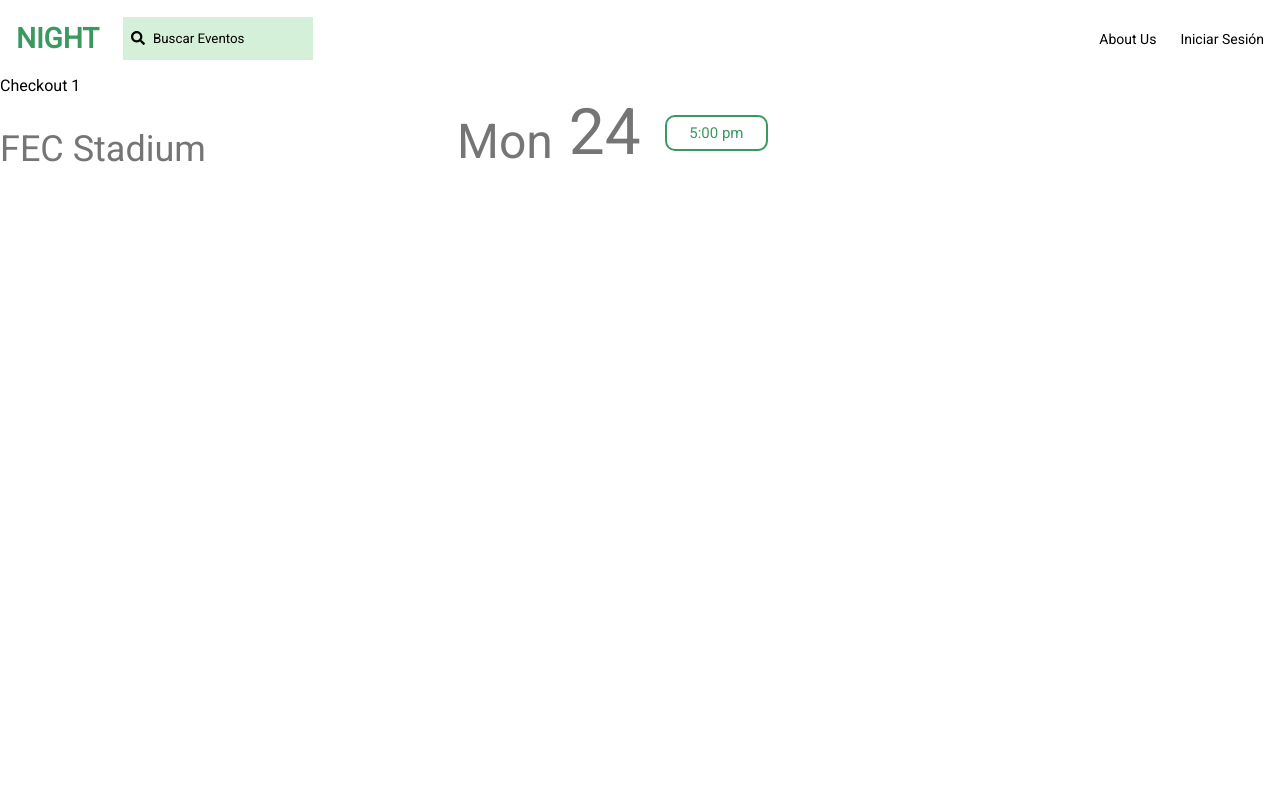
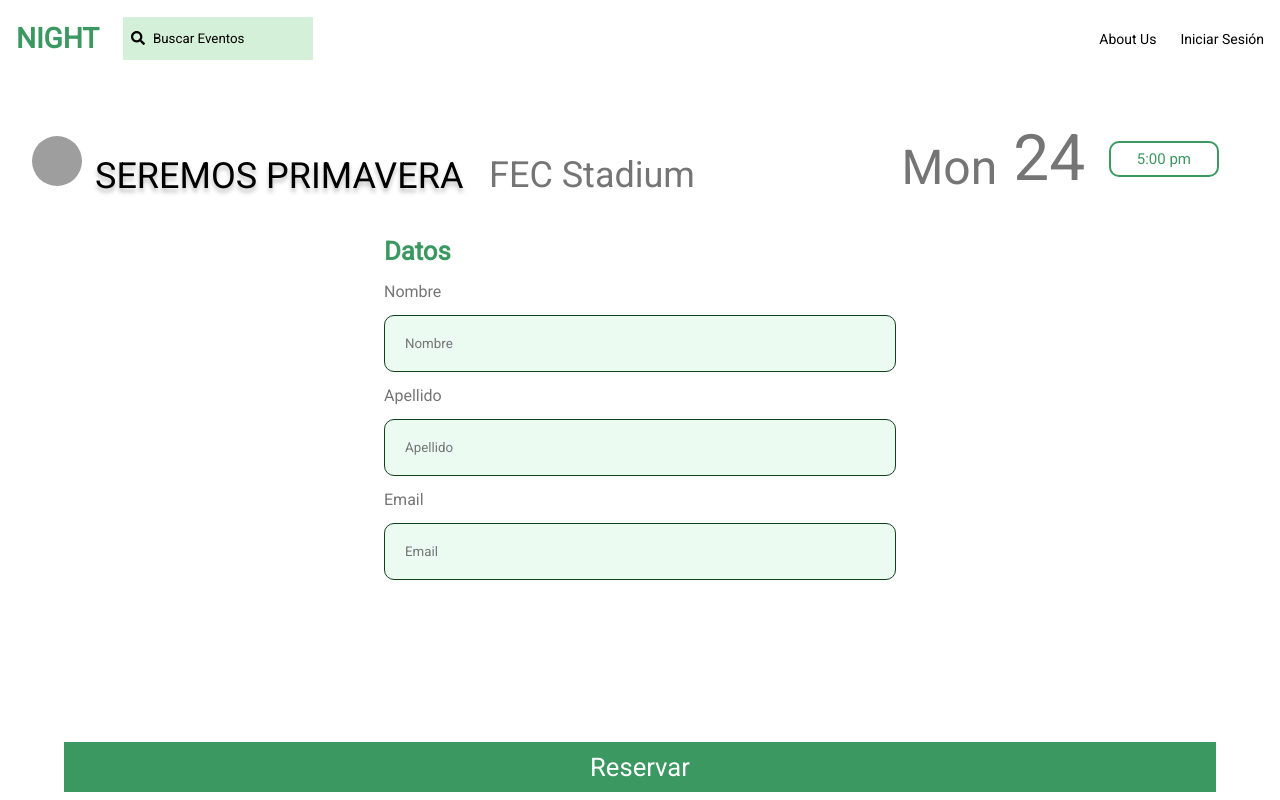
Before and after one commit to frontendcafe/cmyk-night, a React (Create React App) app: page /checkout/1 in a window 1280 px wide. Built offline with nearby package versions, Linux system fonts and the light colour scheme; grey boxes are pictures that could not be loaded.

Commit message:
add components on checkout

```diff
--- a/public/index.html
+++ b/public/index.html
@@ -9,8 +9,6 @@
       name="description"
       content="Web site created using create-react-app"
     />
-
-
     <link rel="manifest" href="%PUBLIC_URL%/manifest.json" />
 
     <title>NIGHT Eventos</title>
--- a/src/components/style/Avatar.css
+++ b/src/components/style/Avatar.css
@@ -1,19 +1,26 @@
 .AvatarContainer{
     display: flex;
-    align-items: center;
+    align-items: flex-end;
     justify-content: space-between;
     color: #757575;
+    height: 15vh;
+    margin-right: 2vw;
+
 }
 
 .AvatarContainer__icon{
     border-radius: 100%;
     width: 50px;
     height: 50px;
+    margin-bottom: 1.2vh;
+
 }
 
 .AvatarContainer__name{
     font-size: 20px;
-    line-height: 20px;
+    line-height: 36px;
+    margin-bottom: 0.3vh;
+    margin-left: 2vw;
 }
 
 
@@ -21,8 +28,9 @@
     .AvatarContainer__name {
         color: #000;
         font-size: 36px;
-        line-height: 58px;
         text-shadow: 0px 4px 4px rgba(0, 0, 0, 0.25);
+        margin-left: 0;
+
     }
 
     .AvatarContainer{
--- a/src/components/style/FechaHoraLugar.css
+++ b/src/components/style/FechaHoraLugar.css
@@ -2,8 +2,9 @@
     width: 50%;
     display: flex;
     flex-wrap: wrap;
-    align-items: center;
+    align-items: flex-end;
     color: #757575 ;
+    height: 15vh
 }
 
 .l_container{
@@ -20,7 +21,7 @@
     width: 100%;
     display: flex;
     justify-content: space-around;
-    align-items: center;
+    align-items: flex-end;
 }
 
 .fh_container #h{
@@ -29,7 +30,7 @@
     border-radius: 10px;
     font-size: 15px;
     line-height: 32px;;
-    padding: 0px 22.5px 0px 22.5px;
+    padding: 0px 2vw 0px 2vw;
 }
 
 .fec{
--- a/src/pages/Checkout.js
+++ b/src/pages/Checkout.js
@@ -1,15 +1,30 @@
 import React from 'react';
-import { useParams } from 'react-router-dom';
+import { Link } from 'react-router-dom';
 import FechaHoraLugar from '../components/FechaHoraLugar';
+import Avatar from '../components/Avatar';
+import "./style/Checkout.css"
+import Input from "../components/Input";
+
 
 const Checkout = () => {
-  const { eventId } = useParams()
-  return <>
-    <div>
-    Checkout {eventId}
+
+  return <div className="check_container">
+
+    <div className="check_header">
+      <Avatar src="https://picsum.photos/200" name="SEREMOS PRIMAVERA"></Avatar>
+      <FechaHoraLugar ></FechaHoraLugar>
+    </div>
+
+    <div className= "check_form">
+      <p>Datos</p>
+      <Input name="Nombre" />
+      <Input name="Apellido" />
+      <Input name="Email" />
+    </div>
+
+    <Link to={`/`} className={'btn'}>Reservar</Link>
+
   </div>
-  <FechaHoraLugar ></FechaHoraLugar>
-  </>
 }
 
 export default Checkout;
--- /dev/null
+++ b/src/pages/style/Checkout.css
@@ -0,0 +1,40 @@
+.check_container{
+    display: flex ;
+    flex-direction: column;
+    align-items: center;
+}
+
+.check_header{
+    display: flex;
+    flex-direction: row;
+    width: 95%;
+
+}
+
+.check_form{
+    display: flex;
+    flex-direction: column;
+    margin-top: 5vh;
+    width: 40%;
+    justify-content: center;
+}
+
+.check_form p{
+    font-size: 2vw;
+    margin-bottom: 2vh;
+    color: #3B9860;
+    font-weight: bold;
+}
+
+@media (max-width: 720px) {
+
+    .check_form{
+
+        margin-top: 5vh;
+        width: 90%;
+    }
+
+    .check_form p{
+        font-size: 7vw;
+    }
+}
```
Also changed, not shown: public/manifest.json, src/logo.svg (deleted).
